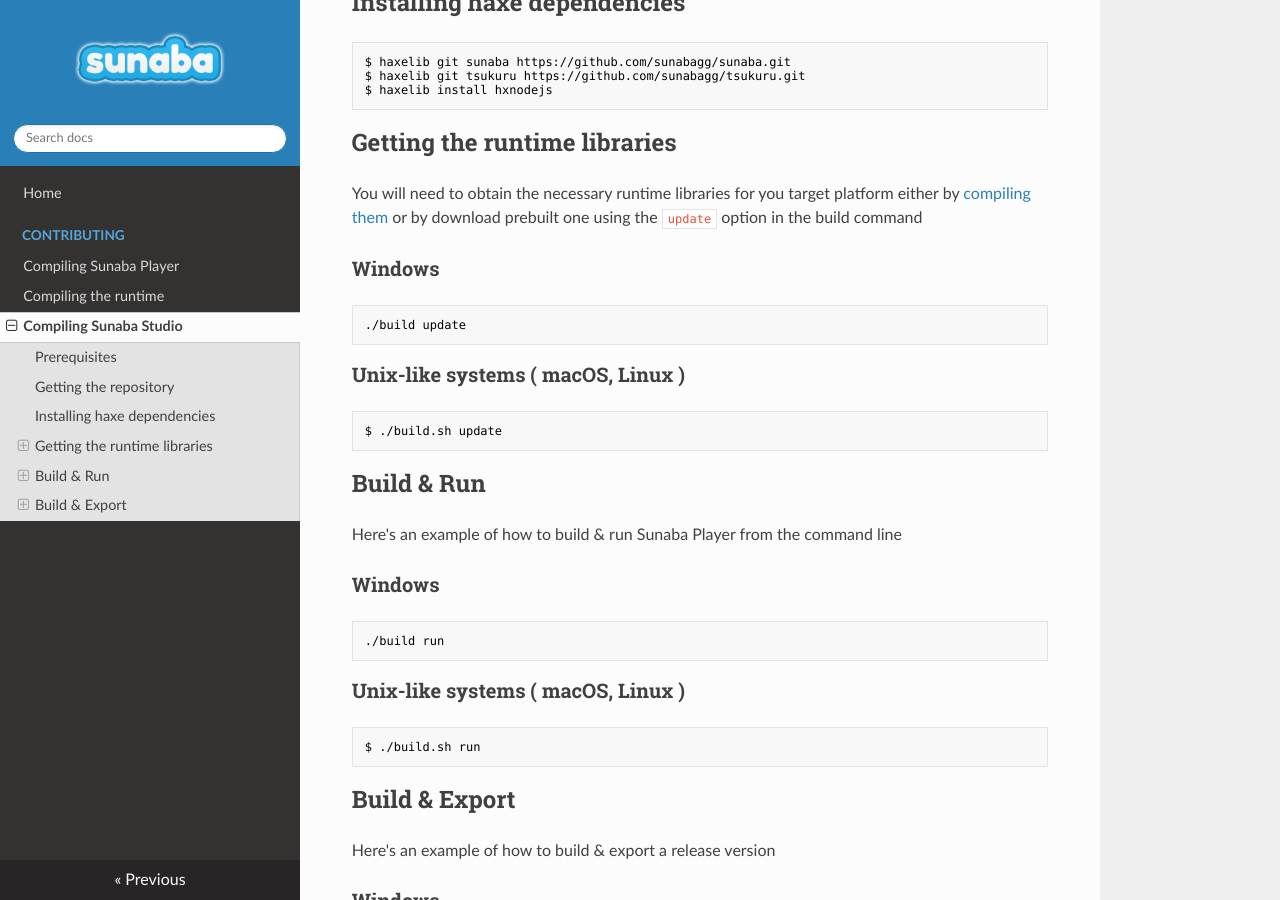
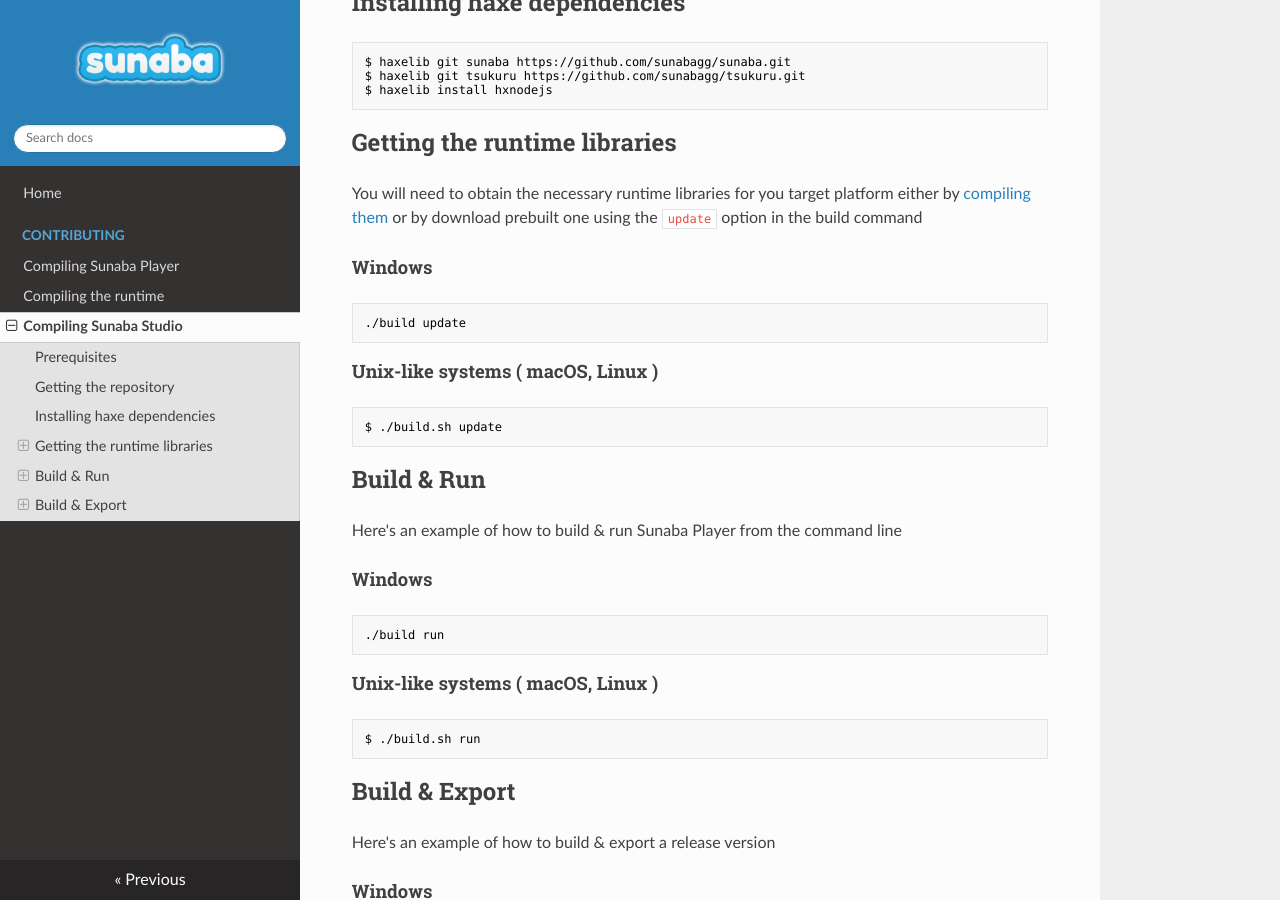
Before and after one commit to sunabagg/sunaba-docs, an MkDocs documentation site: the page built from docs/contributing/compile-studio.md, in a window 1280 px wide and 900 px high, scrolled down 500 px. Built offline with MkDocs 1.6.1, drawn with Linux system fonts in a browser that asks for light colours; nearby versions of some CDN libraries.

````diff
--- a/docs/contributing/compile-studio.md
+++ b/docs/contributing/compile-studio.md
@@ -27,13 +27,13 @@ $ haxelib install hxnodejs
 
 You will need to obtain the necessary runtime libraries for you target platform either by [compiling them](compile-runtime.md) or by download prebuilt one using the `update` option in the build command
 
-### Windows
+#### Windows
 
 ```sh
 ./build update
 ```
 
-### Unix-like systems ( macOS, Linux )
+#### Unix-like systems ( macOS, Linux )
 
 ```sh
 $ ./build.sh update
@@ -43,13 +43,13 @@ $ ./build.sh update
 
 Here's an example of how to build & run Sunaba Player from the command line
 
-### Windows
+#### Windows
 
 ```sh
 ./build run
 ```
 
-### Unix-like systems ( macOS, Linux )
+#### Unix-like systems ( macOS, Linux )
 
 ```sh
 $ ./build.sh run
@@ -59,13 +59,13 @@ $ ./build.sh run
 
 Here's an example of how to build & export a release version
 
-### Windows
+#### Windows
 
 ```sh
 ./build export -release
 ```
 
-### Unix-like systems ( macOS, Linux )
+#### Unix-like systems ( macOS, Linux )
 
 ```sh
 $ ./build.sh export -release
````
Also changed, not shown: docs/contributing/compile-player.md (+6 -6 lines).
